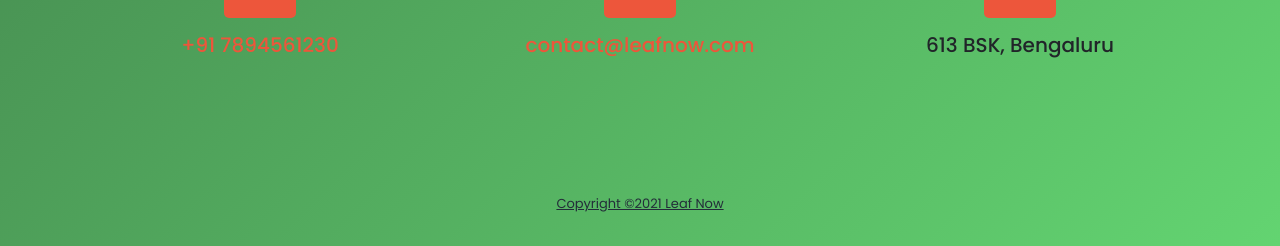
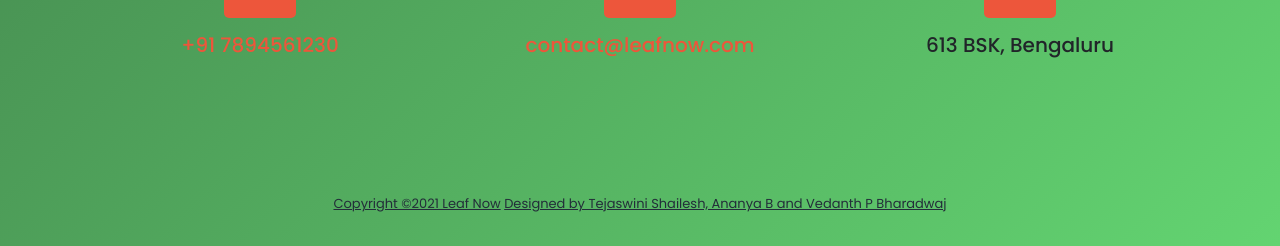
Before and after one commit to vedanthpbharadwaj/LeafNow, a PHP site: page /home.php in a window 1280 px wide. Shown: the part 3731-3977 px from the top of the page. Run offline with PHP 8.4, Linux system fonts and the light colour scheme; a user stored in the database is signed in.

Commit message:
Update home.php

```diff
--- a/home.php
+++ b/home.php
@@ -330,6 +330,7 @@
                 <div class="col-lg-12">
                     <p>
                         <u>Copyright ©2021 Leaf Now</u>
+                      <u>Designed by Tejaswini Shailesh, Ananya B and Vedanth P Bharadwaj</u>
                     </p>
                 </div>
             </div>
```
